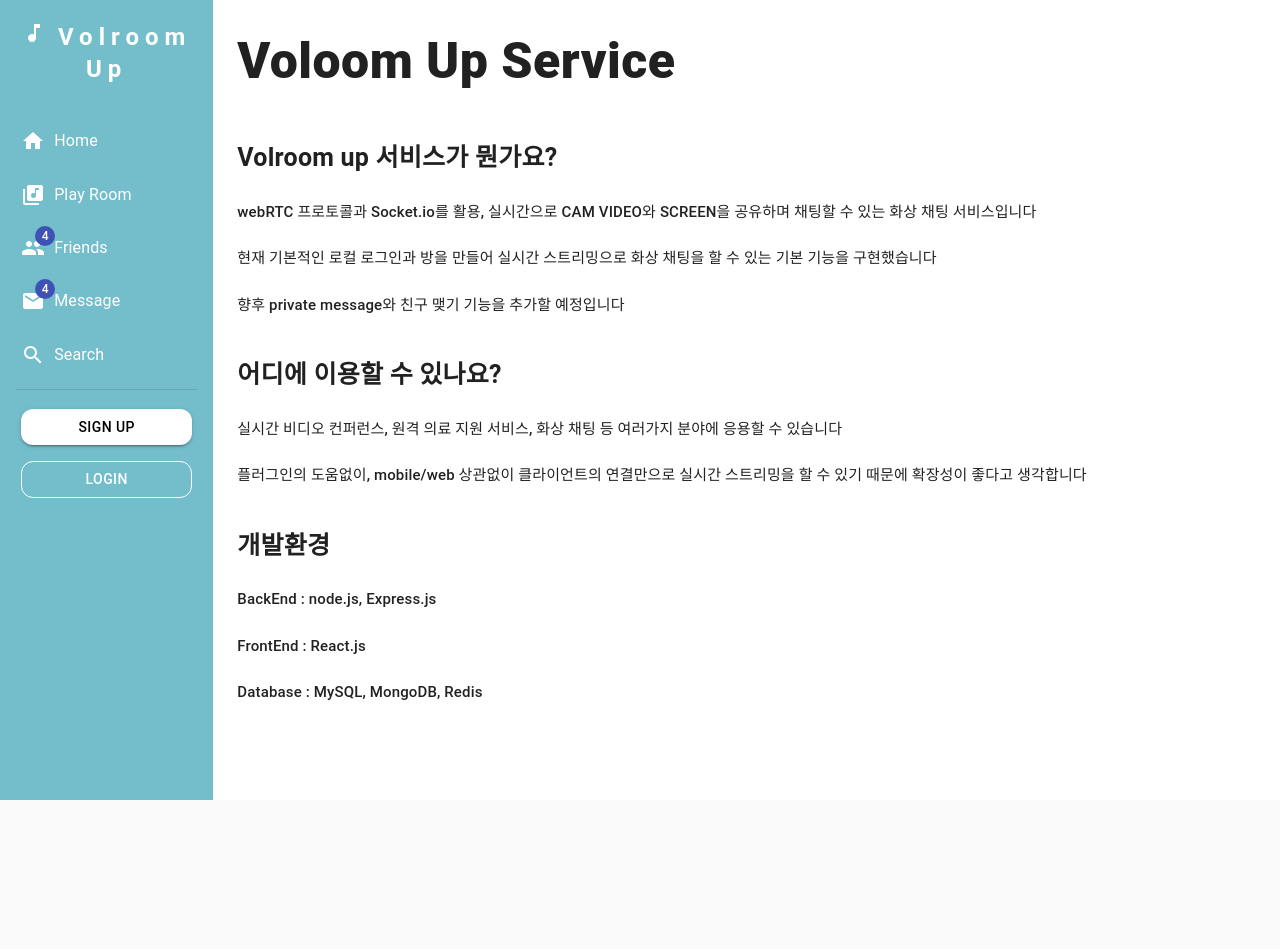
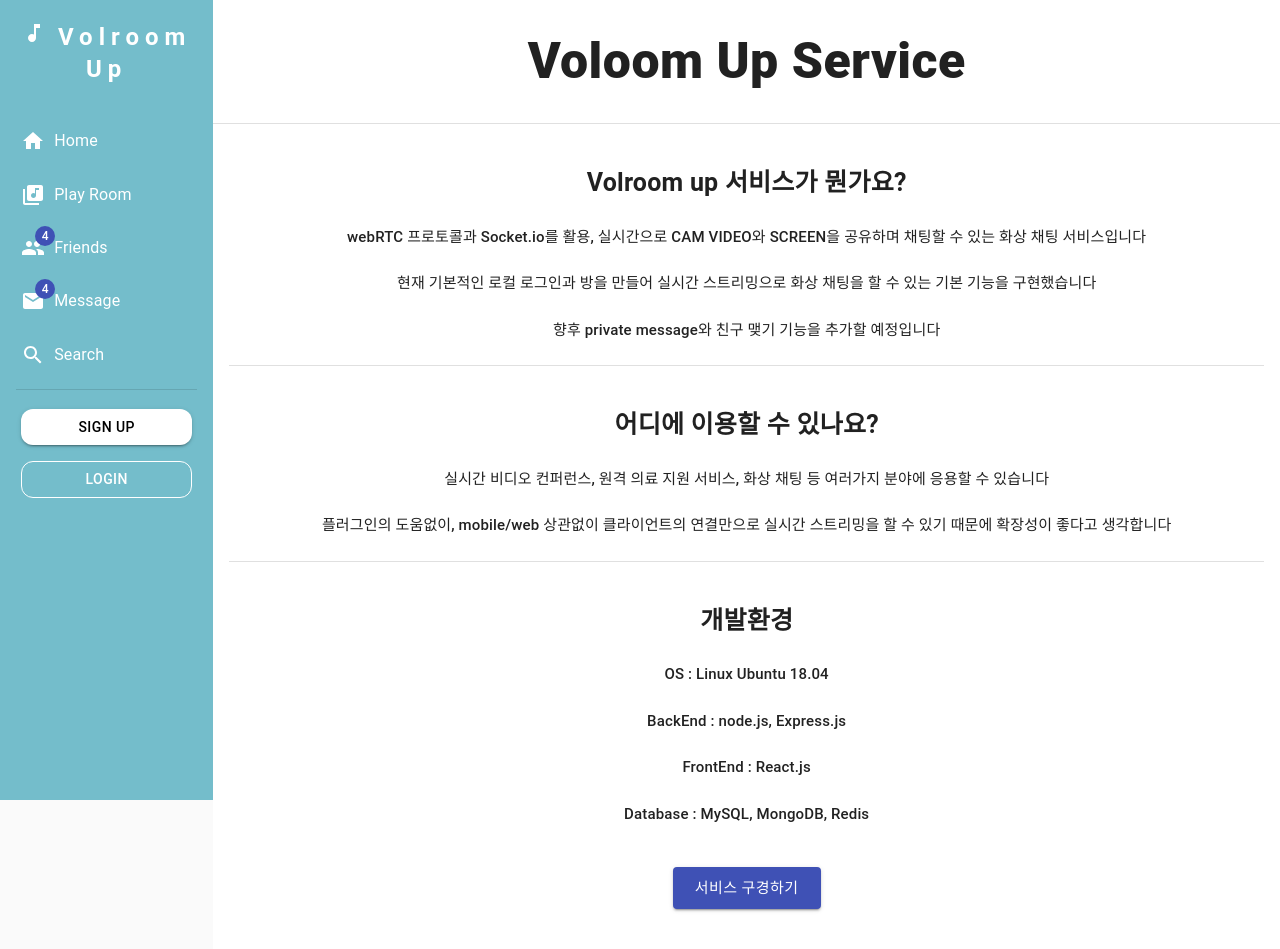
Before and after one commit to dev-dongwon/webrtc-with-react, a React (Create React App) app in the folder client/: page / in a window 1280 px wide. Before the commit the page ends 800 px from the top, so only its background shows below. Built offline with nearby package versions, Linux system fonts and the light colour scheme; the HTML template or start-up script is replaced by a standard one; what clientjs would draw is missing.

Commit message:
Fix : 사용하지 않는 모듈 및 인스턴스 삭제

```diff
--- a/client/src/components/home/Home.js
+++ b/client/src/components/home/Home.js
@@ -1,24 +1,26 @@
-import React, { useState, useContext, useEffect } from "react";
+import React from "react";
 import { makeStyles } from "@material-ui/core/styles";
-import { Typography } from "@material-ui/core";
+import { Typography, Divider, Button, Link } from "@material-ui/core";
 
 const useStyles = makeStyles(theme => ({
   button: {
-    margin: theme.spacing(2),
-    float: "right"
+    margin: theme.spacing(2)
   },
   typo: {
+    textAlign: "center",
     fontWeight: "900",
     fontSize: "50px",
     margin: theme.spacing(3)
   },
   subTtile: {
+    textAlign: "center",
     margin: theme.spacing(3),
     marginTop: theme.spacing(5),
     fontSize: "25px",
     fontWeight: "700"
   },
   content: {
+    textAlign: "center",
     margin: theme.spacing(3),
     fontSize: "15px",
     fontWeight: "500"
@@ -31,6 +33,7 @@ const Home = props => {
   return (
     <div>
       <Typography className={classes.typo}>{"Voloom Up Service"}</Typography>
+      <Divider></Divider>
       <div>
         <Typography className={classes.subTtile}>
           {"Volroom up 서비스가 뭔가요?"}
@@ -46,11 +49,11 @@ const Home = props => {
           }
         </Typography>
         <Typography className={classes.content}>
-          {
-            "향후 private message와 친구 맺기 기능을 추가할 예정입니다"
-          }
+          {"향후 private message와 친구 맺기 기능을 추가할 예정입니다"}
         </Typography>
       </div>
+      <Divider variant="middle"></Divider>
+
       <div>
         <Typography className={classes.subTtile}>
           {"어디에 이용할 수 있나요?"}
@@ -66,8 +69,13 @@ const Home = props => {
           }
         </Typography>
       </div>
+      <Divider variant="middle"></Divider>
+
       <div>
         <Typography className={classes.subTtile}>{"개발환경"}</Typography>
+        <Typography className={classes.content}>
+          {"OS : Linux Ubuntu 18.04"}
+        </Typography>
         <Typography className={classes.content}>
           {"BackEnd : node.js, Express.js"}
         </Typography>
@@ -78,6 +86,18 @@ const Home = props => {
           {"Database : MySQL, MongoDB, Redis"}
         </Typography>
       </div>
+      <div className={classes.typo}>
+        <Link to="/lobby">
+          <Button
+            variant="contained"
+            color="primary"
+            size="large"
+            className={classes.button}
+          >
+            서비스 구경하기
+          </Button>
+        </Link>
+      </div>
     </div>
   );
 };
--- a/client/src/components/layout/alert/Alert.js
+++ b/client/src/components/layout/alert/Alert.js
@@ -1,4 +1,4 @@
-import React, { useContext, useState, Fragment } from "react";
+import React, { useContext } from "react";
 import Snackbar from "@material-ui/core/Snackbar";
 import AlertContext from "../../../context/alert/alertContext";
 import { makeStyles } from "@material-ui/core";
--- a/client/src/components/layout/content/ContentArea.js
+++ b/client/src/components/layout/content/ContentArea.js
@@ -1,4 +1,4 @@
-import React, { Fragment, useContext } from "react";
+import React, { Fragment } from "react";
 import { Grid } from "@material-ui/core";
 import Signup from "../../auth/Signup";
 import Login from "../../auth/Login";
@@ -9,6 +9,7 @@ import Lobby from "../../lobby/Lobby";
 import Room from "../../room/Room";
 import Admin from "../../admin/Admin";
 import PrivateRoute from "../../../components/routing/PrivateRoute";
+// eslint-disable-next-line
 import { BrowserRouter as Router, Route, Switch } from "react-router-dom";
 
 const ContentArea = () => {
@@ -22,8 +23,8 @@ const ContentArea = () => {
           <Route exact path="/signup" component={Signup} />
           <Route exact path="/login" component={Login} />
           <Route exact path="/search" component={Search} />
-          <PrivateRoute exact path="/lobby" component={Lobby} />
-          <Route exact path="/admin" component={Admin} />
+          <Route exact path="/lobby" component={Lobby} />
+          <PrivateRoute exact path="/admin" component={Admin} />
           <PrivateRoute
             exact
             path="/rooms/:namespace/:roomId"
--- a/client/src/components/layout/menu/Sign.js
+++ b/client/src/components/layout/menu/Sign.js
@@ -1,4 +1,4 @@
-import React, { Fragment, useContext } from "react";
+import React, { useContext } from "react";
 import { makeStyles, Button, Divider } from "@material-ui/core";
 import { Link } from "react-router-dom";
 import AuthContext from "../../../context/auth/authContext";
--- a/client/src/components/lobby/Lobby.js
+++ b/client/src/components/lobby/Lobby.js
@@ -2,7 +2,6 @@ import React, { useState, useContext, useEffect } from "react";
 import { makeStyles } from "@material-ui/core/styles";
 import {
   Button,
-  Divider,
   Modal,
   TextField,
   MenuItem,
@@ -78,6 +77,7 @@ const Lobby = props => {
 
   useEffect(() => {
     loadRooms();
+    // eslint-disable-next-line
   }, []);
 
   const { setAlert } = alertContext;
--- a/client/src/components/lobby/Navigation.js
+++ b/client/src/components/lobby/Navigation.js
@@ -29,8 +29,9 @@ export default function Navigation() {
   };
 
   useEffect(() => {
+    loadRoomsByType(value);
+    // eslint-disable-next-line
   }, [value]);
-    loadRoomsByType(value);
 
   return (
     <BottomNavigation
--- a/client/src/components/room/Room.js
+++ b/client/src/components/room/Room.js
@@ -2,10 +2,9 @@ import React, { useContext, useState, useEffect, useRef } from "react";
 import { makeStyles } from "@material-ui/core/styles";
 import ReactPlayer from "react-player";
 import Fab from "@material-ui/core/Fab";
-import { AirplayOutlined, ExitToApp, Person } from "@material-ui/icons";
+import { AirplayOutlined, Person } from "@material-ui/icons";
 
 import AuthContext from "../../context/auth/authContext";
-import LobbyCotext from "../../context/lobby/lobbyContext";
 import RoomContext from "../../context/room/roomContext";
 import AlertContext from "../../context/alert/alertContext";
 import UserList from "./UserList";
@@ -138,6 +137,7 @@ const Room = ({ match, history }) => {
     }
 
     windowBackEvent();
+    // eslint-disable-next-line
   }, [user, roomId, localStream]);
 
   const videoRef = useRef(null);
@@ -212,7 +212,6 @@ const Room = ({ match, history }) => {
               <Grid item xs={12}>
                 {/* <Backspace fontSize="large" onClick={onLeave} /> */}
                 <Fab
-                  variant="outlined"
                   variant="extended"
                   size="medium"
                   color="primary"
@@ -223,7 +222,6 @@ const Room = ({ match, history }) => {
                   Get My CAM
                 </Fab>
                 <Fab
-                  variant="outlined"
                   variant="extended"
                   size="medium"
                   color="secondary"
@@ -312,6 +310,7 @@ const Room = ({ match, history }) => {
                   <div
                     className={classes.flex}
                     key={i}
+                    // eslint-disable-next-line
                     className={classes.messageWrapper}
                   >
                     <Chip label={chat.from} className={classes.chip} />
@@ -321,7 +320,7 @@ const Room = ({ match, history }) => {
               })}
             </div>
           )}
-          <div className={classes.messageBox} className={classes.button}>
+          <div className={classes.messageBox}>
             <div>
               <TextField
                 id="standard-name"
--- a/client/src/components/room/UserList.js
+++ b/client/src/components/room/UserList.js
@@ -28,7 +28,7 @@ const useStyles = makeStyles(theme => ({
 export default function UserList({ userList }) {
   const classes = useStyles();
   const roomContext = useContext(RoomContext);
-  const { mySocketId, privateMessage, localStream, makePeer } = roomContext;
+  const { mySocketId, localStream, makePeer } = roomContext;
 
   const offerVideoCall = e => {
     const targetSocketId = e.target.id;
--- a/client/src/components/search/Search.js
+++ b/client/src/components/search/Search.js
@@ -139,7 +139,6 @@ const useStyles = makeStyles(theme => ({
 
 export default function Search() {
   const classes = useStyles();
-  const [anchorEl, setAnchorEl] = React.useState(null);
   const [state, setState] = React.useState({
     single: "",
     popper: ""
--- a/client/src/context/room/RoomState.js
+++ b/client/src/context/room/RoomState.js
@@ -9,7 +9,6 @@ import RoomReducer from "./roomReducer";
 import AlertContext from "../../context/alert/alertContext";
 
 import {
-  LEAVE_ROOM,
   RECEIVE_CHAT,
   JOIN_ROOM,
   UPDATE_ROOM,
@@ -54,7 +53,7 @@ const RoomState = props => {
   // Init Peer
   const initPeer = (type, localStream) => {
     peer = new Peer({
-      initiator: type == "init" ? true : false,
+      initiator: type === "init" ? true : false,
       wrtc: wrtc,
       stream: localStream,
       trickle: false
--- a/client/src/context/room/roomReducer.js
+++ b/client/src/context/room/roomReducer.js
@@ -30,8 +30,8 @@ export default (state, action) => {
       };
     }
     case UPDATE_ROOM:
-      const { msg, user } = action.payload;
-      const { username, socketId } = user;
+      const { user } = action.payload;
+      const { username } = user;
       return {
         ...state,
         userList: {
```
